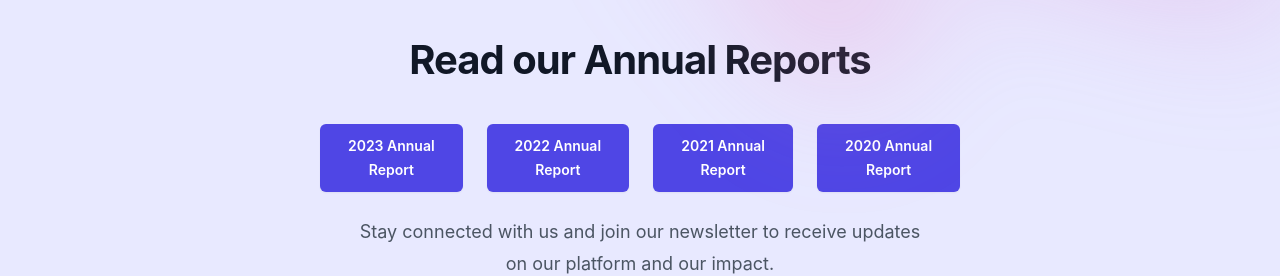
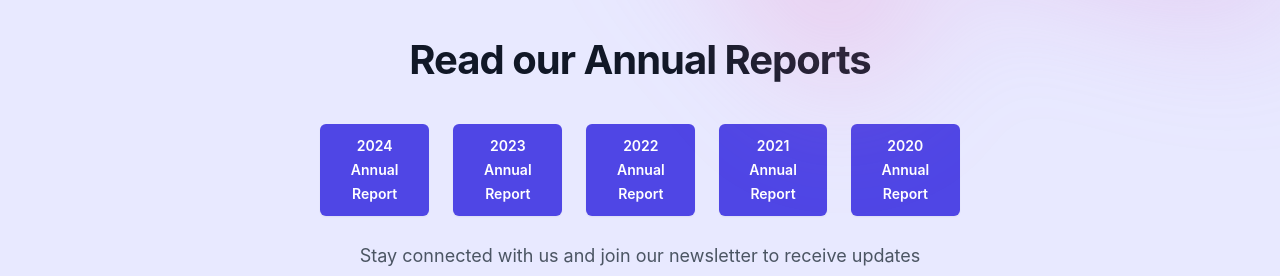
Before and after one commit to keepid/team-keep-new, a Next.js app: page / in a window 1280 px wide. Shown: the part 960-1236 px from the top of the page. Built offline with nearby package versions, Linux system fonts and the light colour scheme.

Commit message:
add annual report 2024

```diff
--- a/src/components/AnnualReportCTA.jsx
+++ b/src/components/AnnualReportCTA.jsx
@@ -12,6 +12,13 @@ export const AnnualReportCTA = (props) => {
           </h2>
 
           <div className="mt-10 flex items-center justify-center gap-x-6">
+            <a
+              href="https://www.canva.com/design/DAGaDhBzUpU/9cZ_XXya0cE5KFs2LCr9FQ/view?utm_content=DAGaDhBzUpU&utm_campaign=designshare&utm_medium=link2&utm_source=uniquelinks&utlId=hf349b0a254"
+              target="_blank"
+              className="rounded-md bg-indigo-600 px-3.5 py-2.5 text-sm font-semibold text-white shadow-sm hover:bg-indigo-500 focus-visible:outline focus-visible:outline-2 focus-visible:outline-offset-2 focus-visible:outline-indigo-600"
+            >
+              2024 Annual Report
+            </a>
             <a
               href="https://www.canva.com/design/DAF3NQ0yO_I/xZ4DhoLex6Zt1UaKmeWVng/view?utm_content=DAF3NQ0yO_I&utm_campaign=designshare&utm_medium=link&utm_source=editor"
               target="_blank"
```
